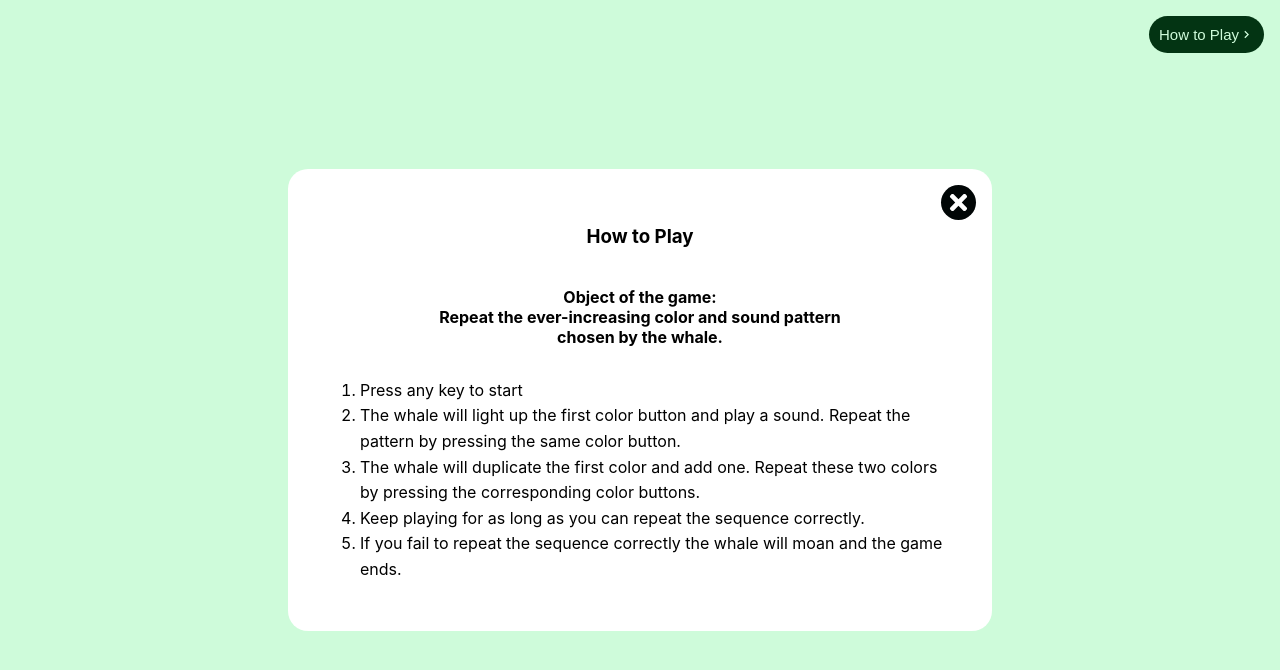
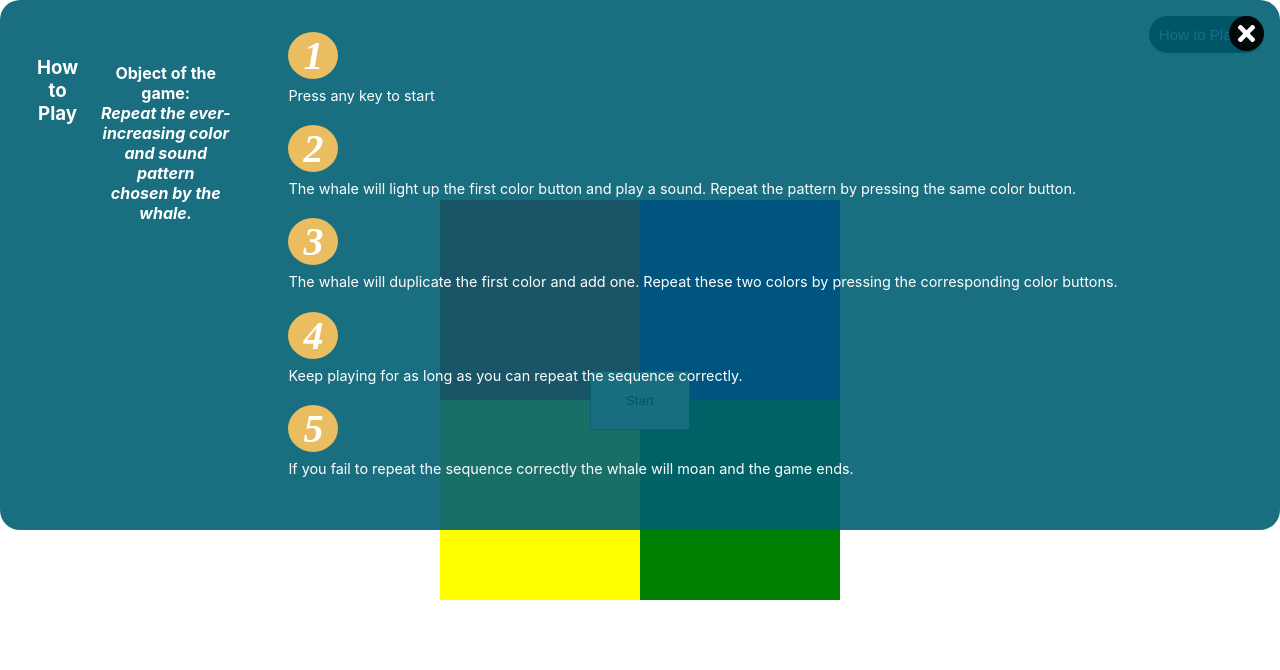
Before and after one commit to Ann-pixel/gdi-hackathon21-humpback, a React (Create React App) app: page / in a window 1280 px wide. Both pictures are taken after a click on the button "How to Play". Shown: the top 670 px of the page. Built offline with nearby package versions, Linux system fonts and the light colour scheme.

Commit message:
update popup css

```diff
--- a/src/App.css
+++ b/src/App.css
@@ -99,7 +99,39 @@
   align-items: center;
 }
 
-.game-instructions{
+.game-instructions {
+  list-style: none;
+  counter-reset: instructions-counter;
+  display: flex;
+  flex-wrap: wrap;
+  margin: 0;
+  padding: 0;
+}
+
+.game-instructions li {
+  counter-increment: instructions-counter;
+  display: flex;
+  flex-direction: column;
+  width: 100%;
+  font-size: 0.9rem;
+  margin-bottom: 0.7rem;
   text-align: left;
-  line-height: 1.6;
+  padding-left: 40px;
+  padding-bottom: 10px;
 }
+
+.game-instructions li::before {
+  content: counter(instructions-counter);
+  font-weight: bold;
+  font-size: 2.5rem;
+  margin-bottom: 0.5rem;
+  font-family: 'Abril Fatface', serif;
+  background: rgba(255, 198, 92, 0.9);
+  color: #fff;
+  font-weight: 700;
+  font-style: italic;
+  border-radius: 50%;
+  width: 50px;
+  text-align: center;
+  transition: all 0.2s ease-in-out;
+}
--- a/src/App.js
+++ b/src/App.js
@@ -143,7 +143,7 @@ function App() {
         setTrigger={setButtonPopup}
       >
           <h3 className="popup-title">How to Play</h3>
-          <p className="game-object">Object of the game: <br/> Repeat the ever-increasing color and sound pattern <br/> chosen by the whale.</p>
+          <p className="game-object">Object of the game: <br/> <em>Repeat the ever-increasing color and sound pattern <br/> chosen by the whale.</em></p>
           <ol className="game-instructions">
               <li>Press any key to start</li>
               <li>The whale will light up the first color button and play a sound. Repeat the pattern by pressing the same color button.</li>
--- a/src/css/popup.css
+++ b/src/css/popup.css
@@ -3,25 +3,24 @@
     top: 0;
     left: 0;
     width: 100%;
-    height: 100vh;
-    background-color: rgba(13, 236, 69, 0.2);
-
     display: flex;
-    justify-content: center;
+    justify-content: right;
     align-items: center;
 }
 
 .popup-inner {
+    display: flex;
+    flex-direction: row;
     position: relative;
     padding: 32px;
     width: 100%;
-    max-width: 640px;
-    background-color: #fff;
+    background-color: rgba(0, 95, 115, 0.9);
     border-radius: 20px;
+    color: #fff;
 }
 
 .popup-inner .close-btn {
-    position: absolute;
+    position: fixed;
     top: 16px;
     right: 16px;
     border-radius: 50px;
```
